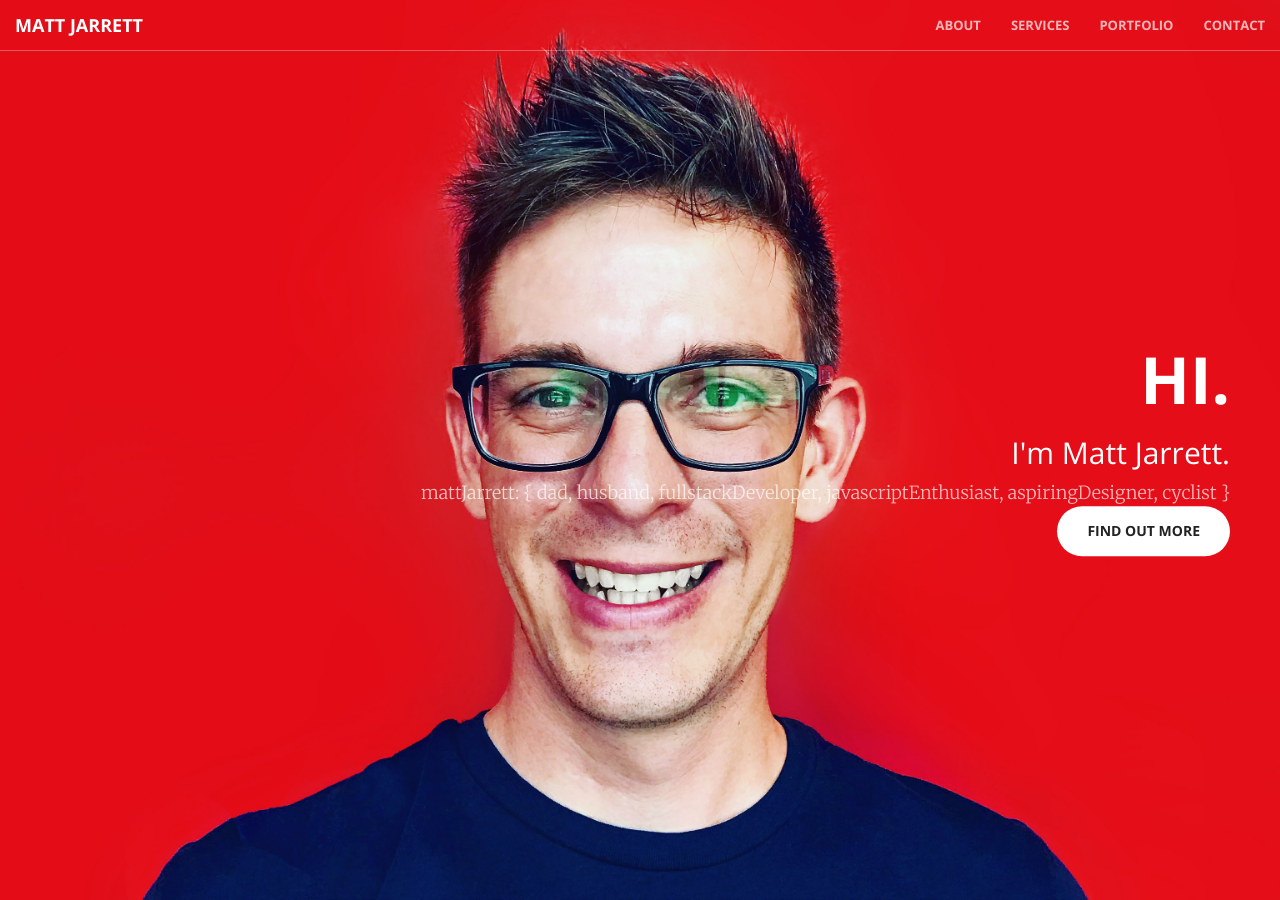
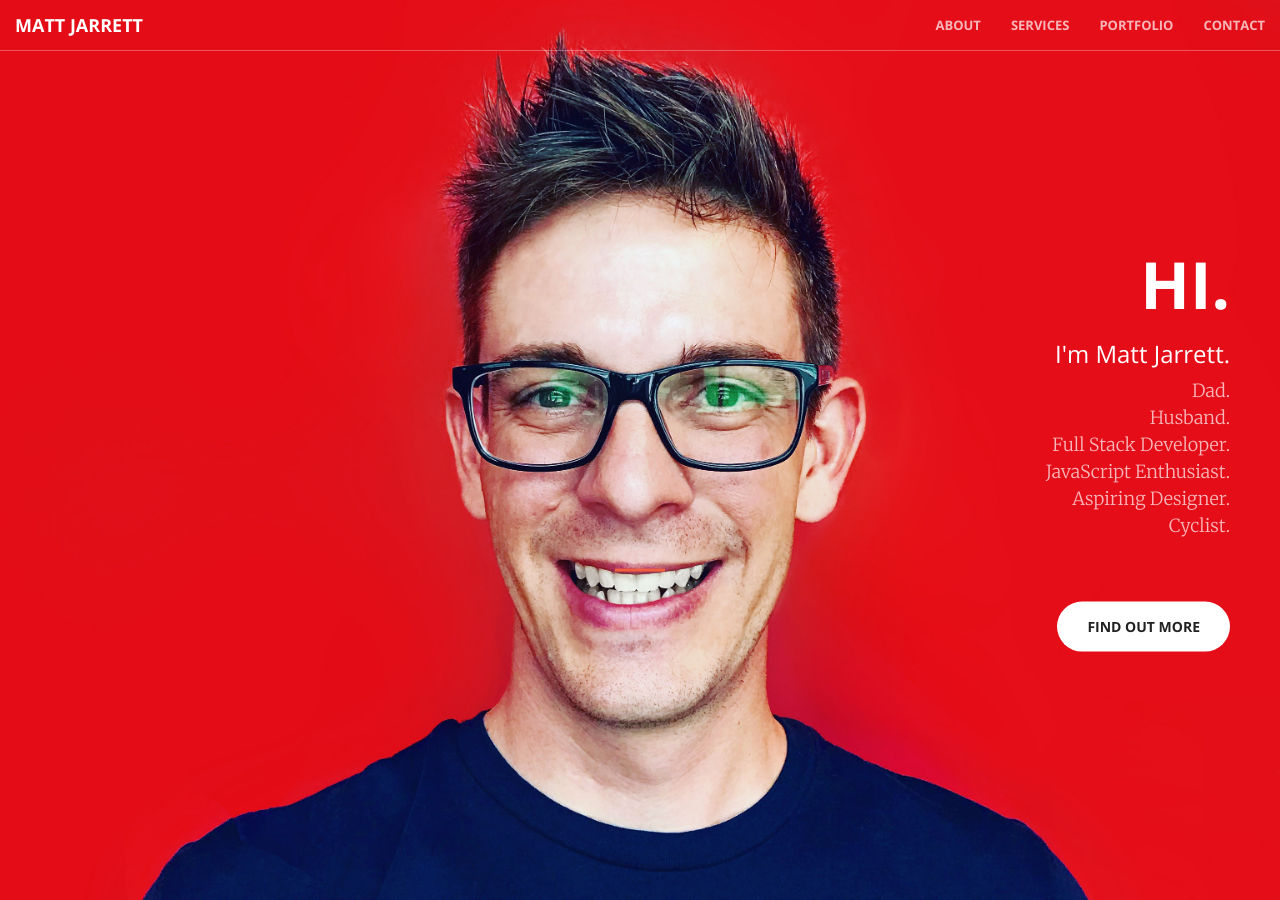
Before and after one commit to cujarrett/cujarrett.github.io, a Jekyll site: the page built from index.html, in a window 1280 px wide and 900 px high. Built offline with Jekyll 4.4.1, drawn with Linux system fonts in a browser that asks for light colours; Markdown is read by kramdown in place of the engine named in the settings.

Commit message:
Updates header text

```diff
--- a/_includes/header.html
+++ b/_includes/header.html
@@ -2,18 +2,14 @@
     <div class="header-content">
         <div class="header-content-inner">
             <h1>Hi.</h1>
-            <h2>I'm Matt Jarrett.</h2>
-
-            <p>
-                mattJarrett: {
-                  dad,
-                  husband,
-                  fullstackDeveloper,
-                  javascriptEnthusiast,
-                  aspiringDesigner,
-                  cyclist
-                }
-            </p>
+            <h3>I'm Matt Jarrett.</h3>
+            <p>Dad.</p>
+            <p>Husband.</p>
+            <p>Full Stack Developer.</p>
+            <p>JavaScript Enthusiast.</p>
+            <p>Aspiring Designer.</p>
+            <p>Cyclist.</p>
+            <hr>
             <a href="#about" class="btn btn-default btn-xl page-scroll">Find Out More</a>
         </div>
     </div>
```
